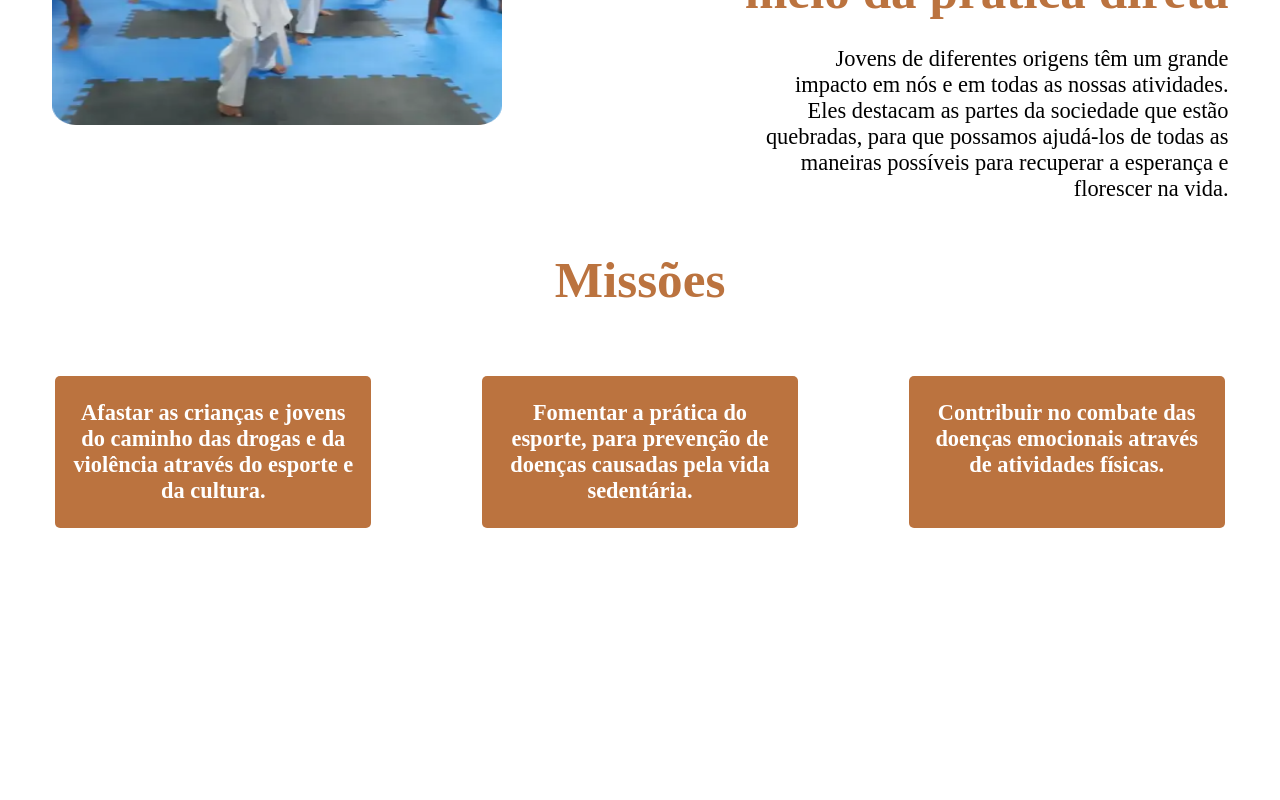
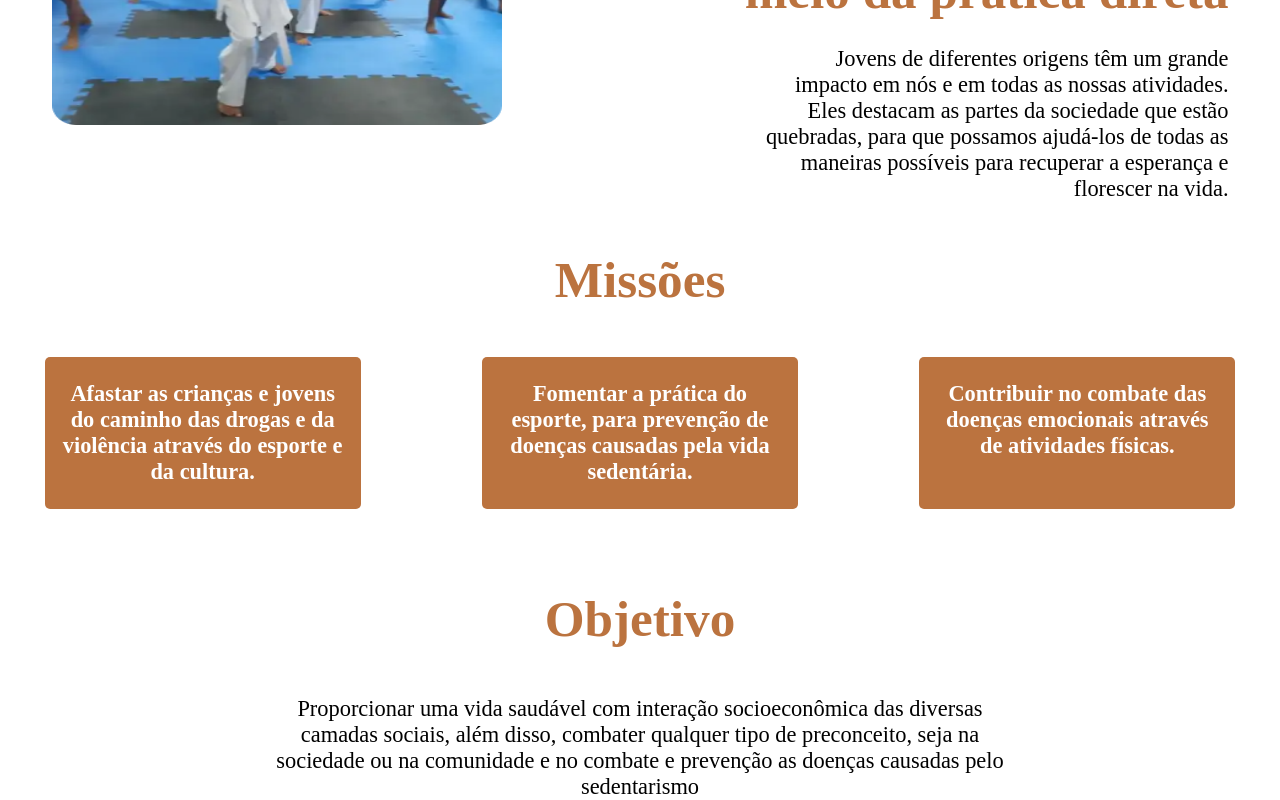
Before and after one commit to Bushido-Tecnologia/frontend, a Next.js app: page / in a window 1280 px wide. Shown: the part 1005-1805 px from the top of the page. Before the commit the page ends 1533 px from the top, so only its background shows below. Built offline with nearby package versions, Linux system fonts and the light colour scheme.

Commit message:
Adding Objective section, creating a title component

```diff
--- a/src/app/page.tsx
+++ b/src/app/page.tsx
@@ -5,6 +5,7 @@ import banner from "../assets/img/banner_home.png"
 import introductoryImage from "../assets/img/introductory_section_image.png"
 
 import { Button } from "@/components/Button"
+import { Title } from "@/components/Title"
 import { Mission } from "@/components/Mission"
 
 const Home = () => {
@@ -42,13 +43,21 @@ const Home = () => {
       </div>
 
       <div className={home.home__missions}>
-        <h2 className={home.home__missions__title}>Missões</h2>
+        <Title text="Missões" />
 
         <Mission text="Afastar as crianças e jovens do caminho das drogas e da violência através do esporte e da cultura." />
         <Mission text="Fomentar a prática do esporte, para prevenção de doenças causadas pela vida sedentária." />
         <Mission text="Contribuir no combate das doenças emocionais através de atividades físicas." />
 
       </div>
+
+      <div className={home.home__objective}>
+        <Title text="Objetivo" />
+
+        <p className={home.home__objective__text}>
+          Proporcionar uma vida saudável com interação socioeconômica das diversas camadas sociais, além disso, combater qualquer tipo de preconceito, seja na sociedade ou na comunidade e no combate e prevenção as doenças causadas pelo sedentarismo
+        </p>
+      </div>
     </main>
   )
 }
--- /dev/null
+++ b/src/components/Title/index.tsx
@@ -0,0 +1,7 @@
+import title from "./style.module.css"
+
+export const Title = ({ text }: { text: string }) => {
+    return (
+        <h2 className={title.title}>{text}</h2>
+    )
+}
--- /dev/null
+++ b/src/components/Title/style.module.css
@@ -0,0 +1,7 @@
+.title {
+    font-size: var(--font-size-large);
+    color: var(--primary-color);
+    text-align: center;
+
+    width: 100%;
+}
--- a/src/styles/home.module.css
+++ b/src/styles/home.module.css
@@ -96,16 +96,28 @@
     display: flex;
     flex-wrap: wrap;
     justify-content: space-around;
-    gap: 1em;
+    gap: 3em;
 }
 
-.home__missions__title {
-    color: var(--primary-color);
-    font-size: var(--font-size-large);
+/*
+    ===================================== OBJECTIVE SECTION =====================================
+*/
+
+.home__objective {
+    display: flex;
+    flex-direction: column;
+    align-items: center;
+    gap: 3em;
+
+    margin-top: 5em;
+}
+
+.home__objective__text {
+    font-size: var(--font-size-small);
     text-align: center;
 
-    width: 100%;
-    margin-bottom: 1em;
+    width: 85%;
+    max-width: 750px;
 }
 
 @media screen and (min-width: 1023px) {
```
